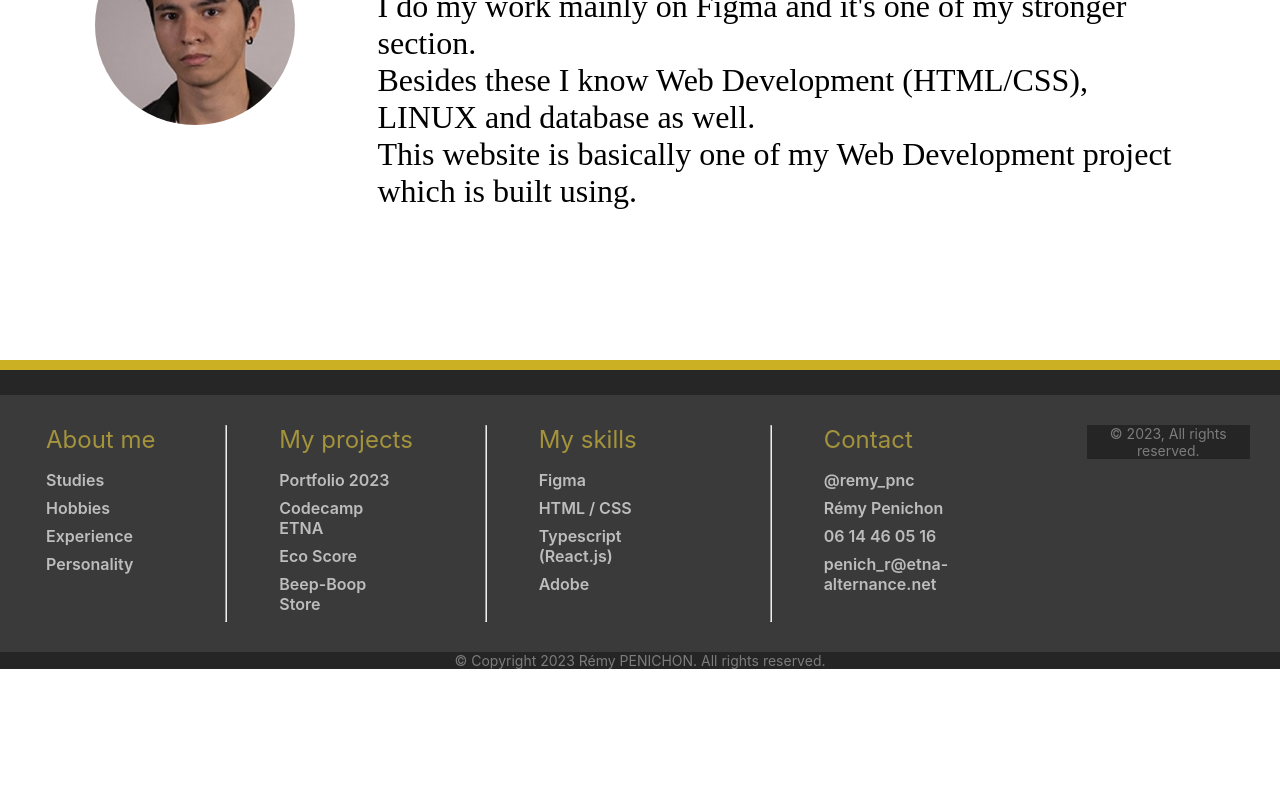
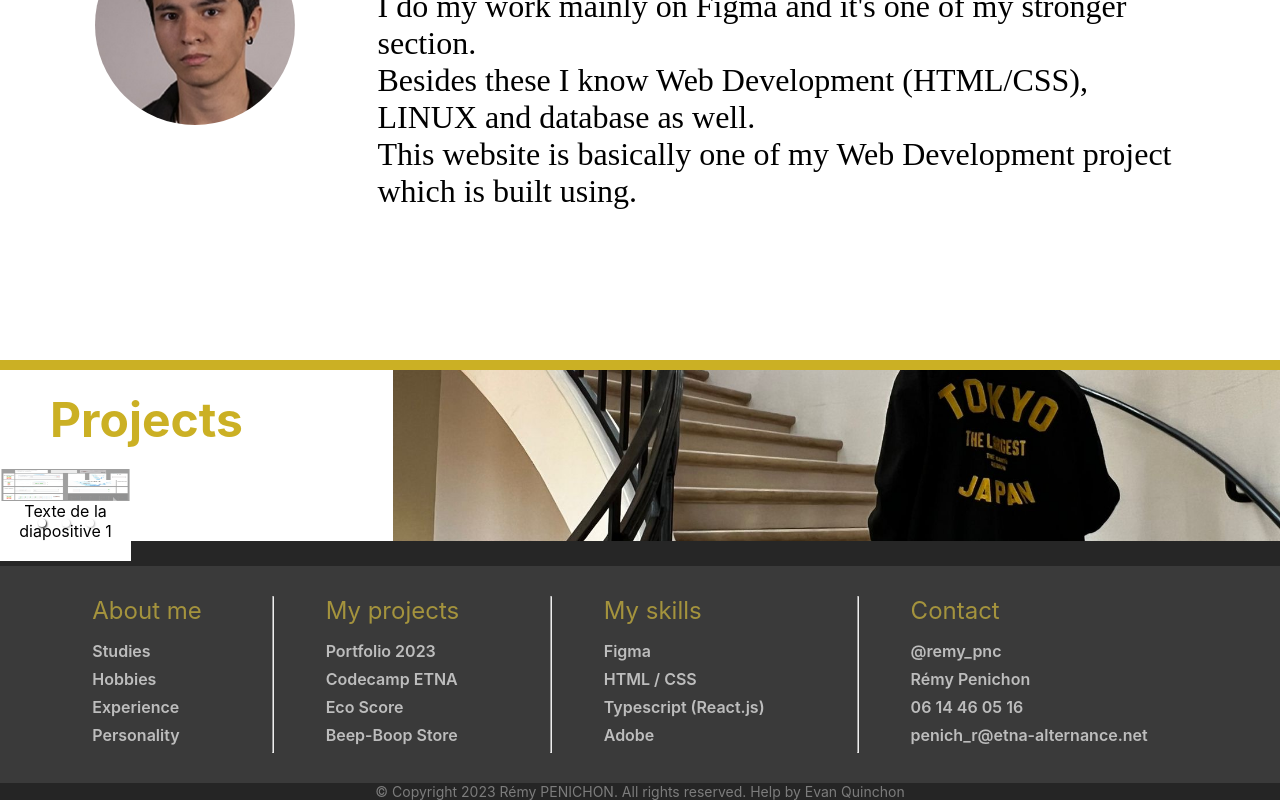
Before and after one commit to remypnc/my-portfolio, a Next.js app: page / in a window 1280 px wide. Shown: the part 1185-1985 px from the top of the page. Before the commit the page ends 1854 px from the top, so only its background shows below. Built offline with nearby package versions, Linux system fonts and the light colour scheme; grey boxes are pictures that could not be loaded.

Commit message:
footer copyright + car project + css + package add

```diff
--- /dev/null
+++ b/component/car.tsx
@@ -0,0 +1,24 @@
+import { Carousel } from 'react-responsive-carousel';
+import styles from "../src/styles/Car.module.css"
+import 'react-responsive-carousel/lib/styles/carousel.min.css';
+
+const slides = [
+  { image: './Codecamp ETNA Project.png', text: 'Texte de la diapositive 1' },
+  { image: 'https://example.com/image2.jpg', text: 'Texte de la diapositive 2' },
+  { image: 'https://example.com/image3.jpg', text: 'Texte de la diapositive 3' },
+];
+
+const CarouselComponent = () => {
+  return (
+    <Carousel showArrows={true} showThumbs={false} showStatus={false} className={styles.car}>
+      {slides.map((slide, index) => (
+        <div key={index}>
+          <img src={slide.image} alt={`Image ${index + 1}`} />
+          <p>{slide.text}</p>
+        </div>
+      ))}
+    </Carousel>
+  );
+};
+
+export default CarouselComponent;
--- a/component/footer.tsx
+++ b/component/footer.tsx
@@ -42,16 +42,11 @@ export default function Footer() {
             <li>06 14 46 05 16</li>
             <li>penich_r@etna-alternance.net</li>
           </ul></h4>
-          <div className={styles.copyright}>
-
-        <p className={styles.copyRightText}>
-          © {new Date().getFullYear()}, All rights reserved.
-        </p>
-      </div>
      </div>
      </footer>
         <div className={styles.copyRightText}>
           © Copyright {new Date().getFullYear()} Rémy PENICHON. All rights reserved.
+          Help by <a href='https://panda-evan.github.io'>Evan Quinchon</a>
         </div>
     </div>
   );
--- a/package.json
+++ b/package.json
@@ -15,6 +15,7 @@
     "next": "13.2.4",
     "react": "18.2.0",
     "react-dom": "18.2.0",
+    "react-responsive-carousel": "^3.2.23",
     "sass": "^1.59.3",
     "typescript": "5.0.2"
   }
--- a/src/pages/index.tsx
+++ b/src/pages/index.tsx
@@ -6,6 +6,7 @@ import styles from '@/styles/Home.module.css'
 import Entete from '../../component/entete'
 import Footer from '../../component/footer'
 import About from './about'
+import Project from './project'
 
 const inter = Inter({ subsets: ['latin'] })
 
@@ -21,6 +22,7 @@ export default function Home() {
 
         <Entete />
         <About />
+        <Project />
 
         <Footer/>
       </main>
--- a/src/pages/project.tsx
+++ b/src/pages/project.tsx
@@ -1,13 +1,13 @@
-import Head from 'next/head'
-import Image from 'next/image'
-import React from 'react'
-import Navbar from '../../component/navbar'
-import { Inter } from 'next/font/google'
-import styles from '@/styles/Home.module.css'
+import Head from "next/head";
+import Image from "next/image";
+import React from "react";
+import Car from "../../component/car";
+import { Inter } from "next/font/google";
+import styles from "@/styles/Project.module.css";
 
-const inter = Inter({ subsets: ['latin'] })
+const inter = Inter({ subsets: ["latin"] });
 
-export default function Home() {
+export default function Project() {
   return (
     <>
       <Head>
@@ -15,8 +15,20 @@ export default function Home() {
       </Head>
 
       <main className={styles.main}>
-        <Navbar/>
+        <div className={styles.container}>
+          <div className={styles.sidebar}>
+            <div className={styles.rectangle}>
+              <h1 className={styles.title}>Projects</h1>
+              <Car />
+            </div>
+          </div>
+          <div className={styles.main_content}>
+
+
+
+          </div>
+        </div>
       </main>
     </>
-  )
+  );
 }
--- /dev/null
+++ b/src/styles/Car.module.css
@@ -0,0 +1,10 @@
+.car img {
+    width: 2rem;
+    height: 2rem;
+    opacity: 0.5;
+}
+
+.car {
+    width: 100%;
+    height: 100%;
+}
--- /dev/null
+++ b/src/styles/Project.module.css
@@ -0,0 +1,30 @@
+
+
+.container {
+  display: flex;
+}
+
+.sidebar {
+  flex: 1;
+}
+
+.rectangle {
+  width: 33.33%;
+  height: 100%;
+  background-color: white;
+}
+
+.main_content {
+  flex: 2;
+  background-image: url("../../public/photo2.jpg");
+  background-size: cover;
+  background-position: center center;
+  padding: 50px;
+  height: auto;
+}
+
+.title {
+    color: #cbb024;
+    margin: 20px 50px;
+    font-size: 3rem;
+}
```
Also changed, not shown: 1 other file (tests, documents, lock files or other folders).
